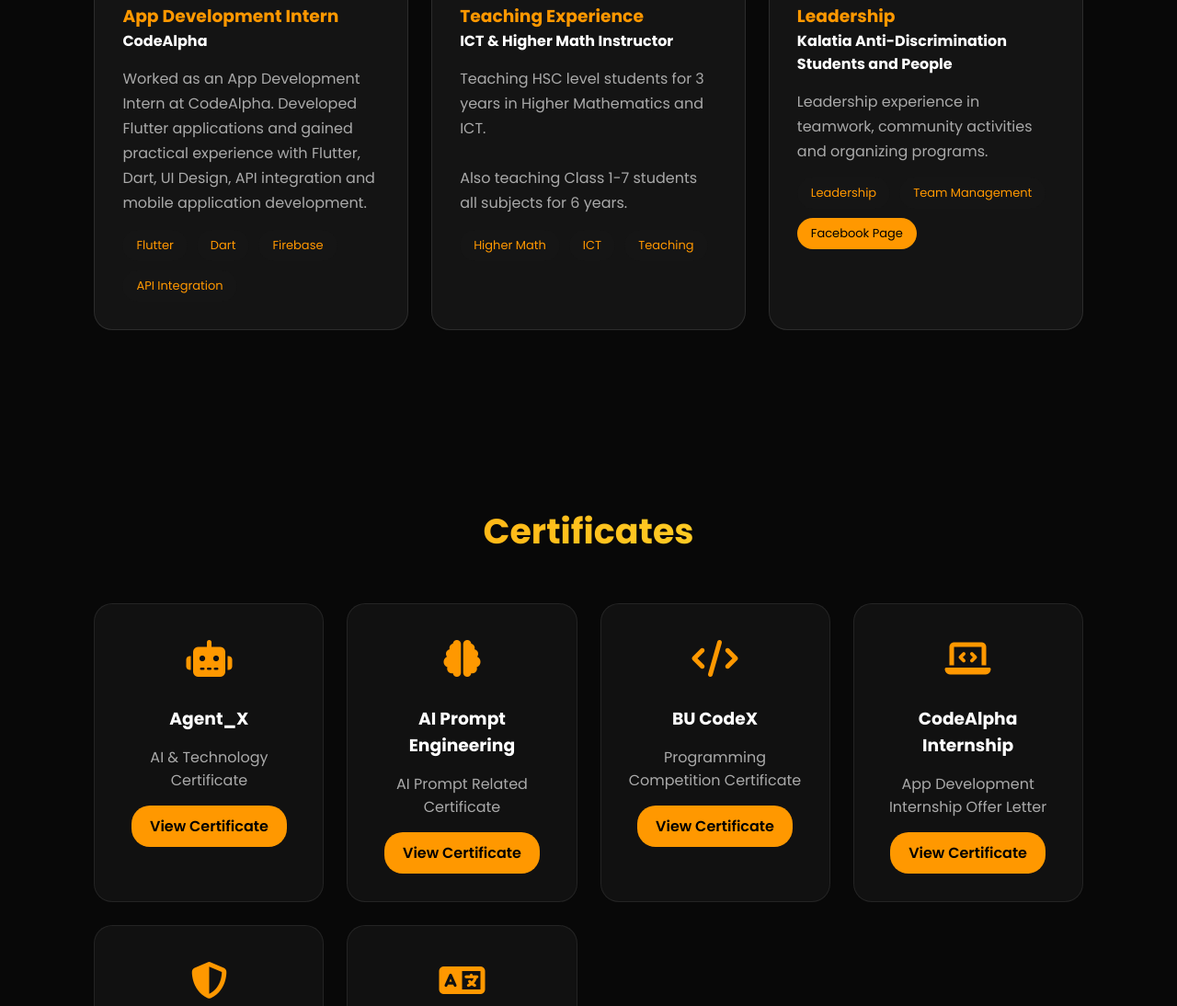
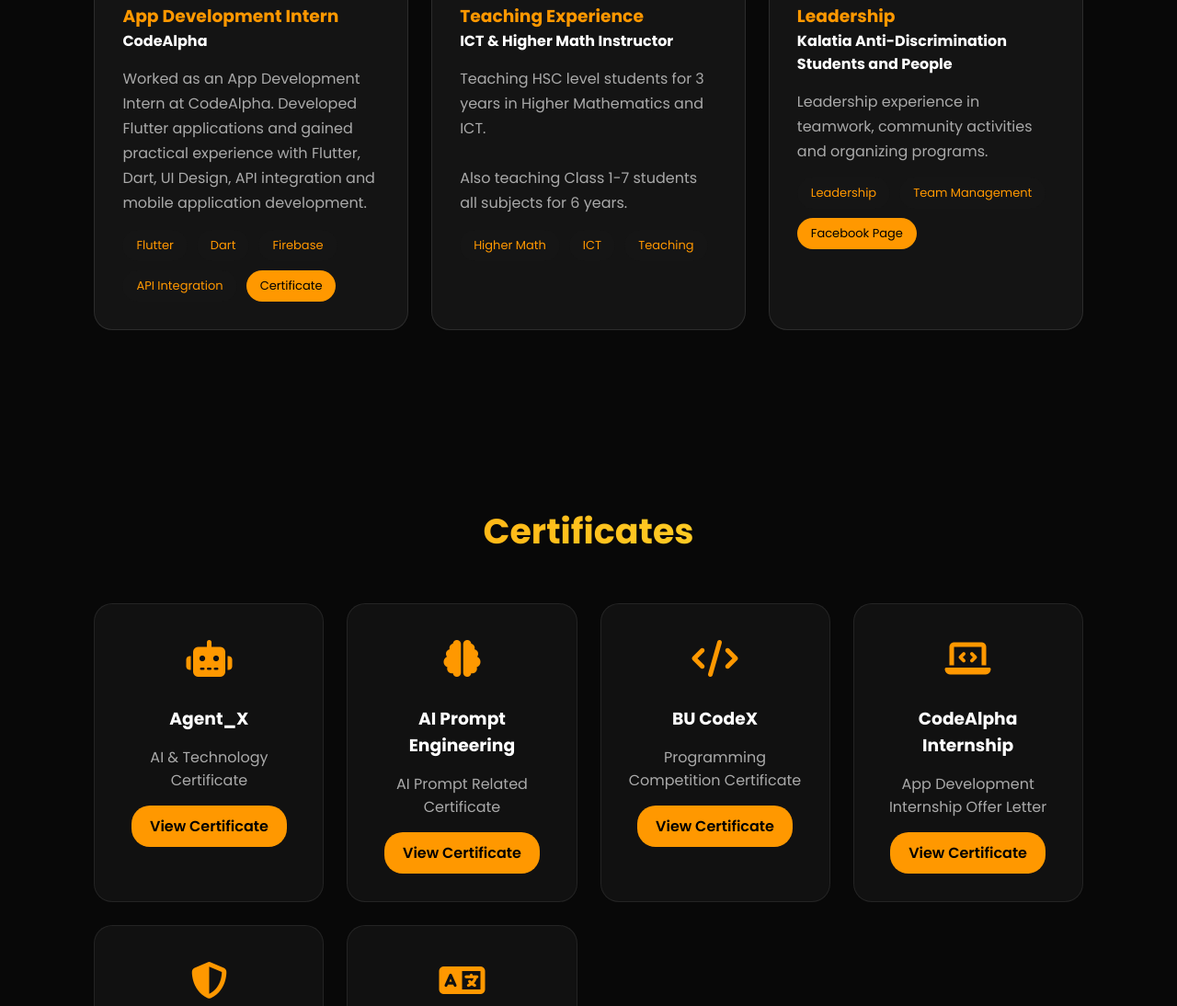
Before and after one commit to Amirhossainlimon/my_portfolio, a plain HTML site: page index.html in a window 1280 px wide. Shown: the part 3949-5043 px from the top of the page at 92% size. Drawn offline with nearby package versions, Linux system fonts and the light colour scheme; no server answers.

Commit message:
Update index.html

```diff
--- a/index.html
+++ b/index.html
@@ -217,6 +217,7 @@ EXPERIENCE SECTION
 <p>Worked as an App Development Intern at CodeAlpha. Developed Flutter applications and gained practical experience with Flutter, Dart, UI Design, API integration and mobile application development.</p>
 <div class="exp-tags">
 <span>Flutter</span><span>Dart</span><span>Firebase</span><span>API Integration</span>
+    <a href="assets/Certificates/job_certificate.pdf" target="_blank">Certificate</a>
 </div>
 </div>
 <div class="experience-box hidden delay-1">
```
